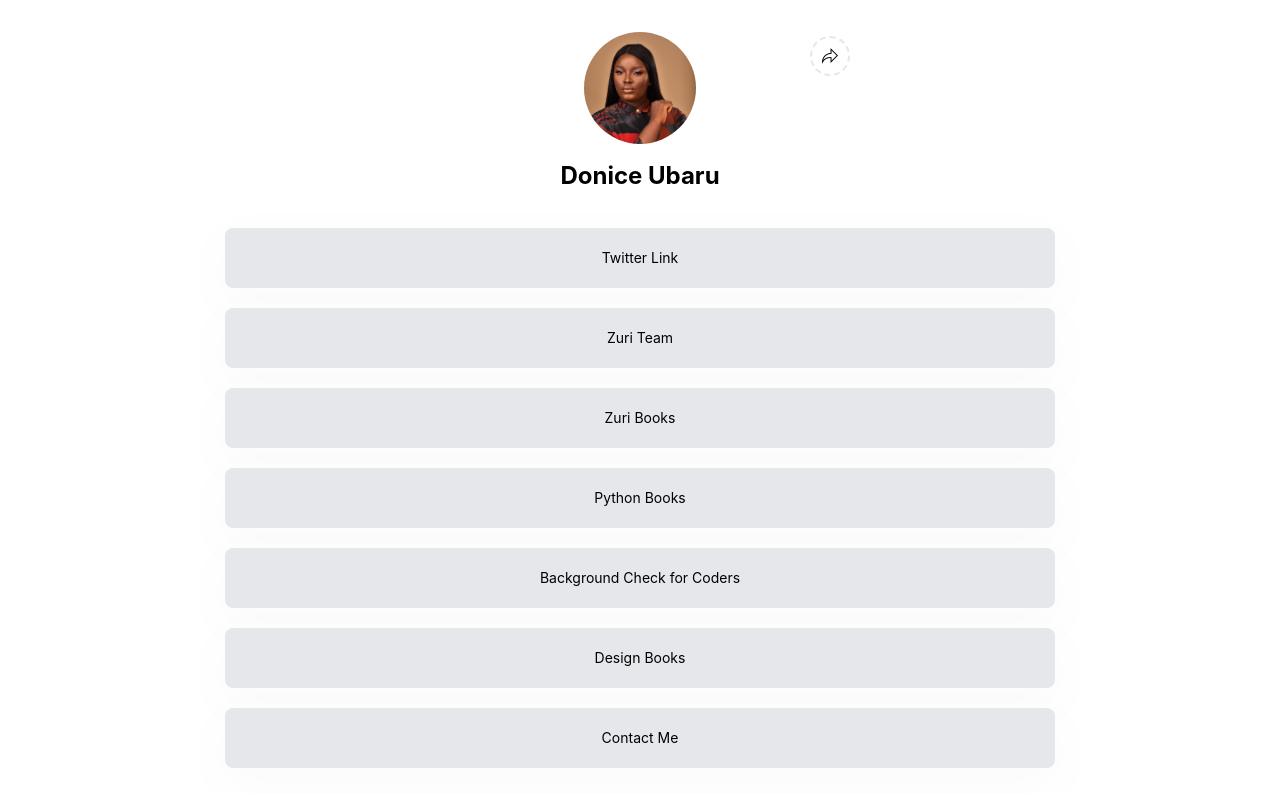
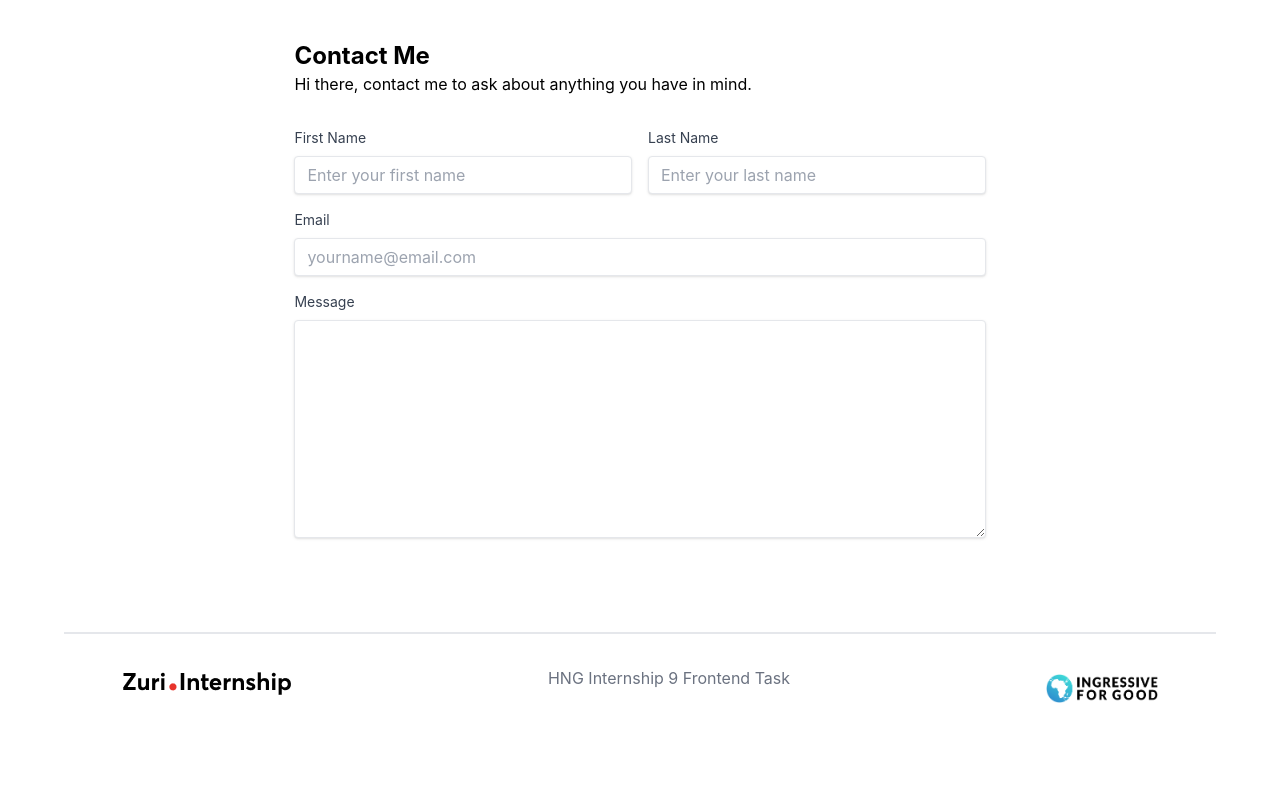
Before and after one commit to donice/stage-1-task, a React (Create React App) app: page / in a window 1280 px wide. Shown: the top 794 px of the page. Built offline with nearby package versions, Linux system fonts and the light colour scheme.

Commit message:
feat: I created and the form in contact.jsx

```diff
--- a/src/App.js
+++ b/src/App.js
@@ -1,12 +1,14 @@
 import React from "react";
 import "./index.css";
 import Linktree from "./Pages/Linktree";
+import Contact from "./Pages/Contact";
 import Footer from "./components/Footer";
 
 function App() {
   return (
     <div className="App">
-      <Linktree />
+      {/* <Linktree /> */}
+      <Contact />
       <Footer />
     </div>
   );
--- /dev/null
+++ b/src/Pages/Contact.jsx
@@ -0,0 +1,61 @@
+import React from "react";
+
+const Contact = () => {
+  return (
+    <div className="text-left w-full m-10 md:w-3/5">
+      <div className="mb-8">
+        <h1 className="font-bold text-2xl">Contact Me</h1>
+        <p>Hi there, contact me to ask about anything you have in mind.</p>
+      </div>
+
+      <form action="#">
+        <div className="-mx-2 md:flex">
+          <div className="w-full px-2 md:w-1/2">
+            <label for="firstname" className="block text-gray-700 text-sm mb-2">
+              First Name
+            </label>
+            <input
+              type="text"
+              id="firstname"
+              placeholder="Enter your first name"
+              className="shadow appearance-none border rounded w-full py-2 px-3 mb-4 text-gray-700 leading-tight focus:outline-none focus:shadow-outline"
+            />
+          </div>
+
+          <div className="w-full px-2 md:w-1/2">
+            <label for="lastname" className="block text-gray-700 text-sm  mb-2">
+              Last Name
+            </label>
+            <input
+              type="text"
+              id="lastname"
+              placeholder="Enter your last name"
+              class="shadow appearance-none border rounded w-full py-2 px-3 mb-4 text-gray-700 leading-tight focus:outline-none focus:shadow-outline"
+            />
+          </div>
+        </div>
+        <label for="email" className="block text-gray-700 text-sm  mb-2">
+          Email
+        </label>
+        <input
+          type="text"
+          id="email"
+          placeholder="yourname@email.com"
+          class="shadow appearance-none border rounded w-full py-2 px-3 mb-4 text-gray-700 leading-tight focus:outline-none focus:shadow-outline"
+        />
+        <label for="message" className="block text-gray-700 text-sm mb-2">
+          Message
+        </label>
+        <textarea
+          name="message"
+          id="message"
+          cols="30"
+          rows="10"
+          class="shadow appearance-none border rounded w-full py-2 px-3 mb-4 text-gray-700 leading-tight focus:outline-none focus:shadow-outline"
+        ></textarea>
+      </form>
+    </div>
+  );
+};
+
+export default Contact;
```
